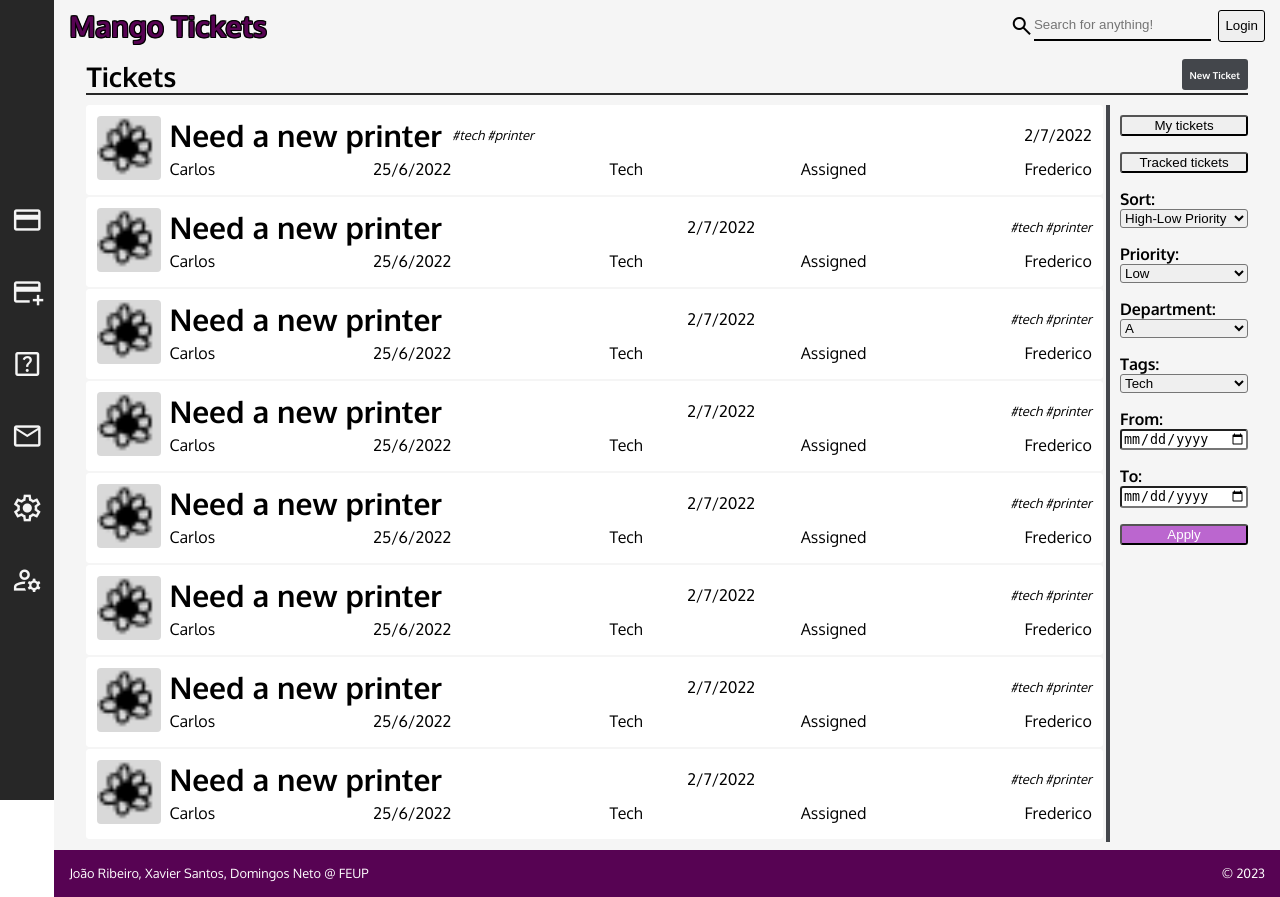
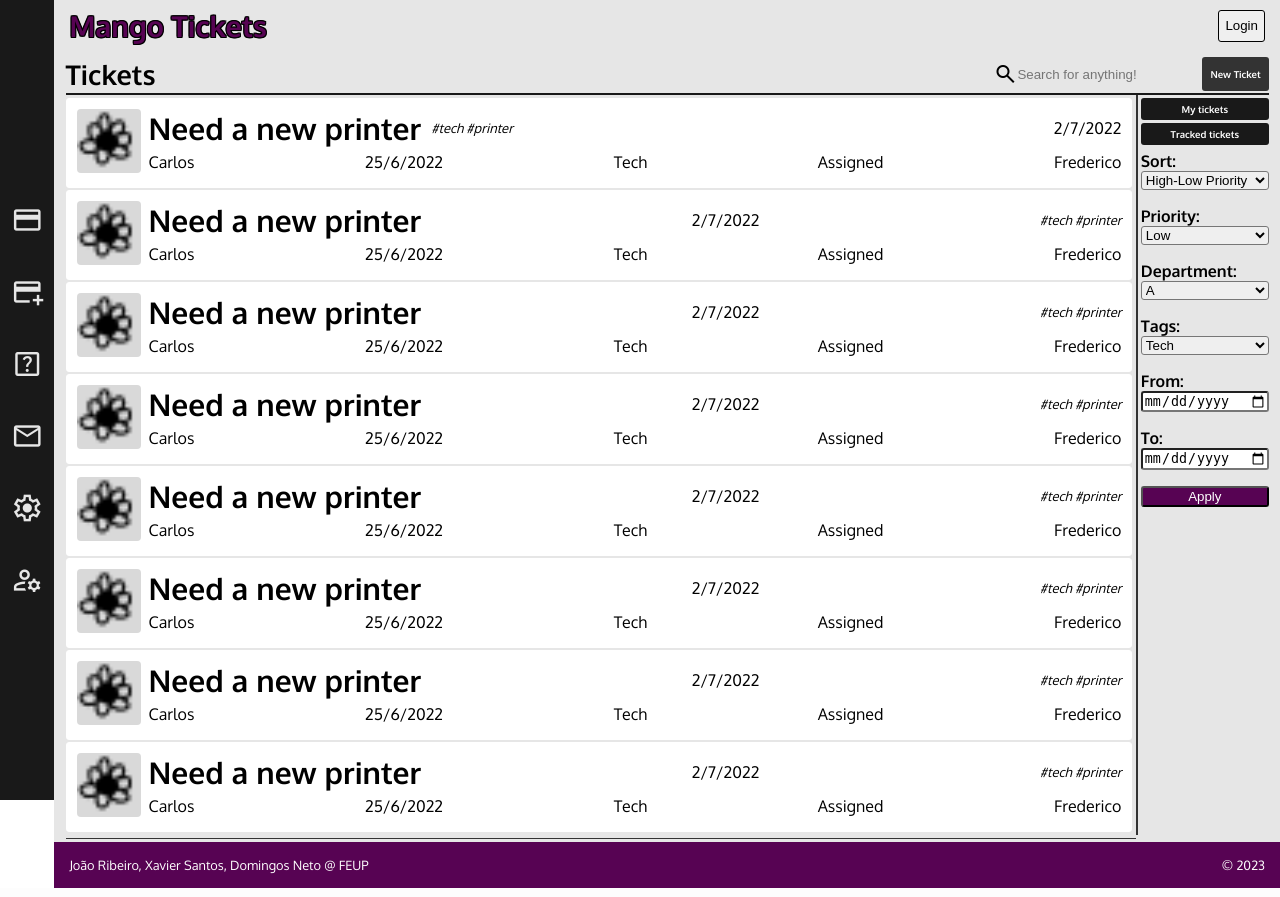
Before and after one commit to domingosneto03/TroubleTickets, a PHP site: page /ticket_list.html in a window 1280 px wide. Run offline with PHP 8.4, Linux system fonts and the light colour scheme.

Commit message:
lots of changes!

```diff
--- a/CSS/home.css
+++ b/CSS/home.css
@@ -35,7 +35,7 @@ main img {
 }
 
 #phrase button:hover {
-    color:black;
+    color:#000;
     background-color: rgb(225, 225, 225);
     border-color: rgb(60, 79, 72);
     opacity: 40%;
--- a/CSS/new_ticket.css
+++ b/CSS/new_ticket.css
@@ -5,7 +5,7 @@ main form {
     font-family: 'Oxygen', sans-serif;
     display: flex;
     flex-direction: column;
-    border: 2px solid #272727;
+    border: 2px solid #191919;
     padding: 1em;
     height: max-content;
     border-radius: 3px;
--- a/CSS/sign.css
+++ b/CSS/sign.css
@@ -5,7 +5,7 @@
     width: 30%;
     margin: 2em auto;
     padding: 1em;
-    border: 2px solid #bb66cf;
+    border: 2px solid #570353;
     border-radius: 1em;
     background-color: rgb(239, 239, 239);
 }
@@ -27,7 +27,7 @@
 
 #login button, #register button {
     border-radius: 15px;
-    border: 1px solid #bb66cf;
+    border: 1px solid #570353;
     width: 10em;
     height: 2em;
     margin-top: 1em;
@@ -35,7 +35,7 @@
 
 #login button:hover, #register button:hover {
     color: white;
-    background-color: #bb66cf;
+    background-color: #570353;
 }
 
 #login p {
--- a/CSS/style.css
+++ b/CSS/style.css
@@ -26,7 +26,7 @@ body {
     padding-right: 15px;
     padding-top: 7px;
     padding-bottom: 7px;
-    background-color: whitesmoke;
+    background-color: #e6e6e6;
     display: flex;
     justify-content: space-between;
     align-items: center;
@@ -38,8 +38,8 @@ body {
     font-family: 'Oxygen', sans-serif;
     font-weight: 700;
     font-size: 1.8em;
-    text-shadow: 1px 0 black, -1px 0 black, 0 1px black, 0 -1px black,
-             1px 1px black, -1px -1px black, 1px -1px black, -1px 1px black;
+    text-shadow: 1px 0 #000, -1px 0 #000, 0 1px #000, 0 -1px #000,
+             1px 1px #000, -1px -1px #000, 1px -1px #000, -1px 1px #000;
 }
 
 #main_header h1 a {
@@ -58,7 +58,7 @@ body {
 
 #right_side a {
     text-decoration: none;
-    color: black;
+    color: #000;
 }
 
 #profile_pic {
@@ -84,18 +84,17 @@ body {
     margin: 0;
     margin-right: 0.5em;
     padding: 0;
-    height: 32px;
+    height: inherit;
     display: flex;
     align-items: center;
 }
 
 #search_bar input {
     border: none;
-    border-bottom: solid 2px black;
-    height: 28.8px;
+    height: inherit;
     padding: 0;
     margin: 0;
-    background-color: whitesmoke;
+    background-color: #e6e6e6;
 }
 
 #search_bar input:focus {
@@ -104,7 +103,7 @@ body {
 
 #login_button input {
     height: 32px;
-    border: 1px solid black;
+    border: 1px solid #000;
     border-radius: 3px;
     /* display: none; */
     /* acionar quando estiver logged in, mudar display de #profile_pic */
@@ -122,7 +121,7 @@ body {
 
     width: 3.4rem;
 
-    background-color: #272727;
+    background-color: #191919;
     display: flex;
     flex-direction: column;
     justify-content: center;
@@ -134,7 +133,7 @@ body {
 #side_bar a {
     font-family: 'Oxygen', sans-serif;
     font-weight: 400;
-    color: whitesmoke;
+    color: #e6e6e6;
     width: inherit;
     padding: 0;
     text-decoration: none;
@@ -148,7 +147,7 @@ body {
 }
 
 #side_bar a:hover {
-    background-color: #424242;
+    background-color: #333;
 }
 
 #main_footer {
@@ -175,11 +174,10 @@ body {
 main {
     grid-column: 2;
     grid-row: 2;
-    background-color: whitesmoke;
-    padding-left: 2em;
-    padding-right: 2em;
-    padding-top: 0.5em;
-    padding-bottom: 0.5em;
+    background-color: #e6e6e6;
+    padding: 0.4rem;
+    padding-left: 0.7rem;
+    padding-right: 0.7rem;
 }
 
 .main_title {
@@ -188,3 +186,7 @@ main {
     font-size: 1.7em;
     margin: 0;
 }
+
+.top_bar {
+    padding-bottom: 0.1rem;
+}
--- a/CSS/ticket_listing_css.css
+++ b/CSS/ticket_listing_css.css
@@ -5,32 +5,40 @@ main {
     display: flex;
     flex-direction: column;
 
-    background-color: whitesmoke;
+    background-color: #e6e6e6;
 }
 
-#top_bar {
+.top_bar {
     display: flex;
     flex-direction: row;
     justify-content: space-between;
     border: none;
-    border-bottom: 2px solid #272727;
+    border-bottom: 2px solid #191919;
 }
 
-#new_ticket {
+.top_bar_button {
     font-family: 'Oxygen', sans-serif;
     font-weight: 700;
     font-size: 0.6rem;
     padding-left: 0.5rem;
     padding-right: 0.5rem;
-    background-color: #43464b;
-    height: fit-content;
+    background-color: #333;
+    height: inherit;
     border-radius: 3px;
     text-decoration: none;
+    display: flex;
+    flex-direction: column;
     color: white;
+    justify-content: space-around;
 }
 
-#new_ticket:hover {
+.top_bar_button:hover {
     background-color: #570353;
+}
+
+.top_bar div {
+    display: flex;
+    flex-direction: row;
 }
 
 #tickets_main {
@@ -47,10 +55,8 @@ main {
     width: 8rem;
     max-width: 5cm;
     border: none;
-    border-left: 4px solid #43464b;
-    padding: 10px;
+    padding: 0.2rem;
     padding-right: 0%;
-    margin-top: 10px;
 
     display: flex;
     flex-direction: column;
@@ -63,14 +69,44 @@ main {
     border-radius: 3px;
 }
 
-#filters input[type=submit]{
-    background-color: #bb66cf;
-    color: white;
+#my_tickets_button, #tracked_tickets_button {
+    display: none;
 }
 
-#filters input[value="Tracked tickets"] {
-    /* display: none;  */
-    /*change if user is agent_admin */
+#outer_filters {
+    display: flex;
+    flex-direction: column;
+    border: none;
+    border-left: 2px solid #333;
+}
+
+.filter_checker:first-of-type {
+    margin-top: 0.2rem;
+}
+
+.filter_checker {
+    background-color: #191919;
+    margin-bottom: 0.2rem;
+    border-radius: 3px;
+    color: white;
+
+    font-family: 'Oxygen', sans-serif;
+    font-weight: 700;
+    font-size: 0.6rem;
+    text-align: center;
+
+    padding-top: 0.3rem;
+    padding-bottom: 0.3rem;
+    margin-left: 0.2rem;
+}
+
+.filter_checker:hover {
+    background-color: #333;
+}
+
+#filters input[type=submit]{
+    background-color: #570353;
+    color: white;
 }
 
 #filters :not(label) {
@@ -81,20 +117,20 @@ main {
     height: 100%;
     overflow-y: auto;
     padding-left: 0;
-    padding-right: 0.2em;
-    padding-top: 10px;
+    padding-right: 0.2rem;
+    padding-top: 0.2rem;
     border: none;
-    border-bottom: 1px solid #43464b;
+    border-bottom: 1px solid #333;
 }
 
 .ticket a {
     text-decoration: none;
-    color: black;
+    color: #000;
     height: fit-content;
 }
 
 .ticket a:hover {
-    color: #424242;
+    color: #333;
     text-decoration: underline;
 }
 
@@ -102,7 +138,7 @@ main {
     border-radius: 3px;
     border: 1px solid white;
     margin-bottom: 2px;
-    color: black;
+    color: #000;
     padding: 10px;
 
     display: grid;
@@ -113,7 +149,7 @@ main {
 }
 
 .ticket:hover {
-    border-color: #424242;
+    border-color: #333;
 }
 
 .ticket_user_img {
--- a/admin_page.html
+++ b/admin_page.html
@@ -11,10 +11,6 @@
         <header id="main_header">
             <h1><a href="ticket_list.html">Mango Tickets</a></h1>
             <article id="right_side">
-                <form action="" id="search_bar">
-                    <span class="material-symbols-outlined">search</span>
-                    <input type="text" name="search_bar" placeholder="Search for anything!">
-                </form>
                 <form action="" id="login_button">
                     <input type="button" value="Login"> <!-- changes to image of user when logged in, with red dot if there
                     are new notifications -->
--- a/login.html
+++ b/login.html
@@ -11,10 +11,6 @@
         <header id="main_header">
             <h1><a href="ticket_list.html">Mango Tickets</a></h1>
             <article id="right_side">
-                <form action="" id="search_bar">
-                    <span class="material-symbols-outlined">search</span>
-                    <input type="text" name="search_bar" placeholder="Search for anything!">
-                </form>
                 <form action="" id="login_button">
                     <input type="button" value="Login"> <!-- changes to image of user when logged in, with red dot if there
                     are new notifications -->
--- a/new_ticket.html
+++ b/new_ticket.html
@@ -11,10 +11,6 @@
         <header id="main_header">
             <h1><a href="ticket_list.html">Mango Tickets</a></h1>
             <article id="right_side">
-                <form action="" id="search_bar">
-                    <span class="material-symbols-outlined">search</span>
-                    <input type="text" name="search_bar" placeholder="Search for anything!">
-                </form>
                 <form action="" id="login_button">
                     <input type="button" value="Login"> <!-- changes to image of user when logged in, with red dot if there
                     are new notifications -->
--- a/profile.html
+++ b/profile.html
@@ -11,10 +11,6 @@
         <header id="main_header">
             <h1><a href="ticket_list.html">Mango Tickets</a></h1>
             <article id="right_side">
-                <form action="" id="search_bar">
-                    <span class="material-symbols-outlined">search</span>
-                    <input type="text" name="search_bar" placeholder="Search for anything!">
-                </form>
                 <form action="" id="login_button">
                     <input type="button" value="Login"> <!-- changes to image of user when logged in, with red dot if there
                     are new notifications -->
--- a/template.html
+++ b/template.html
@@ -10,10 +10,6 @@
         <header id="main_header">
             <h1><a href="ticket_list.html">Mango Tickets</a></h1>
             <article id="right_side">
-                <form action="" id="search_bar">
-                    <span class="material-symbols-outlined">search</span>
-                    <input type="text" name="search_bar" placeholder="Search for anything!">
-                </form>
                 <form action="" id="login_button">
                     <input type="button" value="Login"> <!-- changes to image of user when logged in, with red dot if there
                     are new notifications -->
--- a/ticket_list.html
+++ b/ticket_list.html
@@ -11,10 +11,7 @@
         <header id="main_header">
             <h1><a href="ticket_list.html">Mango Tickets</a></h1>
             <article id="right_side">
-                <form action="" id="search_bar">
-                    <span class="material-symbols-outlined">search</span>
-                    <input type="text" name="search_bar" placeholder="Search for anything!">
-                </form>
+
                 <form action="" id="login_button">
                     <input type="button" value="Login"> <!-- changes to image of user when logged in, with red dot if there
                     are new notifications -->
@@ -56,13 +53,17 @@
             </a>
         </aside>
         <main>
-            <div id="top_bar">
+            <div class="top_bar">
                 <h2 class="main_title">Tickets</h2>
-                <a href="new_ticket.html" id="new_ticket">
                 <div>
-                        <p>New Ticket</p>
+                    <form action="" id="search_bar">
+                        <span class="material-symbols-outlined">search</span>
+                        <input type="text" name="search_bar" placeholder="Search for anything!">
+                    </form>
+                    <a href="new_ticket.html" class="top_bar_button">
+                        New Ticket
+                    </a>
                 </div>
-                </a>
             </div>
 
             <div id="tickets_main">
@@ -206,9 +207,12 @@
                         <!-- <button class="ticket_destroyer">Delete</button> -->
                     </article>
                 </article>
+                <article id="outer_filters">
+                    <label for="my_tickets_button" class="filter_checker">My tickets</label>
+                    <input type="checkbox" name="my_tickets" id="my_tickets_button">
+                    <label for="tracked_tickets_button" class="filter_checker">Tracked tickets</label>
+                    <input type="checkbox" name="tracked_tickets" id="tracked_tickets_button">
                     <form id="filters">
-                    <input type="button" value="My tickets">
-                    <input type="button" value="Tracked tickets"> <!-- enables if user is agent/admin -->
                         <label for="orderer">Sort:</label>
                         <select name="" id="orderer">
                             <option value="htl_priority">High-Low Priority</option>
@@ -241,6 +245,9 @@
                         <input type="date" name="" id="sel_date_end">
                         <input type="submit" value="Apply" id="submit_sort">
                     </form>
+                </article>
+
+
             </div>
         </main>
 
```
Also changed, not shown: CSS/faq.css (+7 -7 lines), CSS/profile.css (+5 -5 lines), CSS/ticket_info.css (+26 -12 lines), admin_page.css (+7 -7 lines), faq.html (+4 -5 lines), placeholder_ticket_info.html (+4 -6 lines), register.html (+0 -11 lines). Lines whose indentation alone changed are shown as unchanged.
